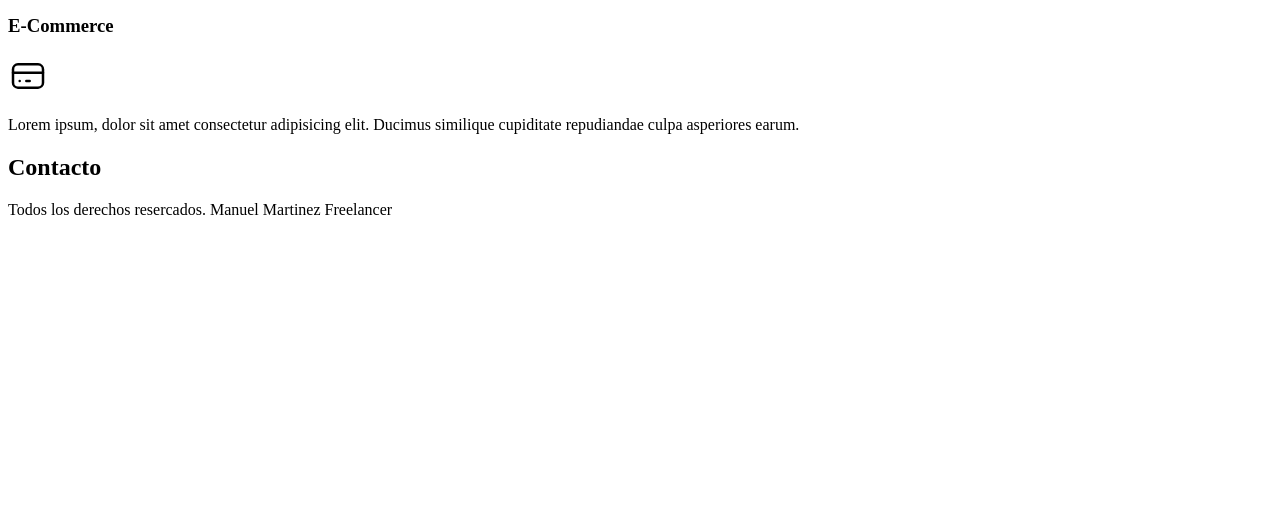
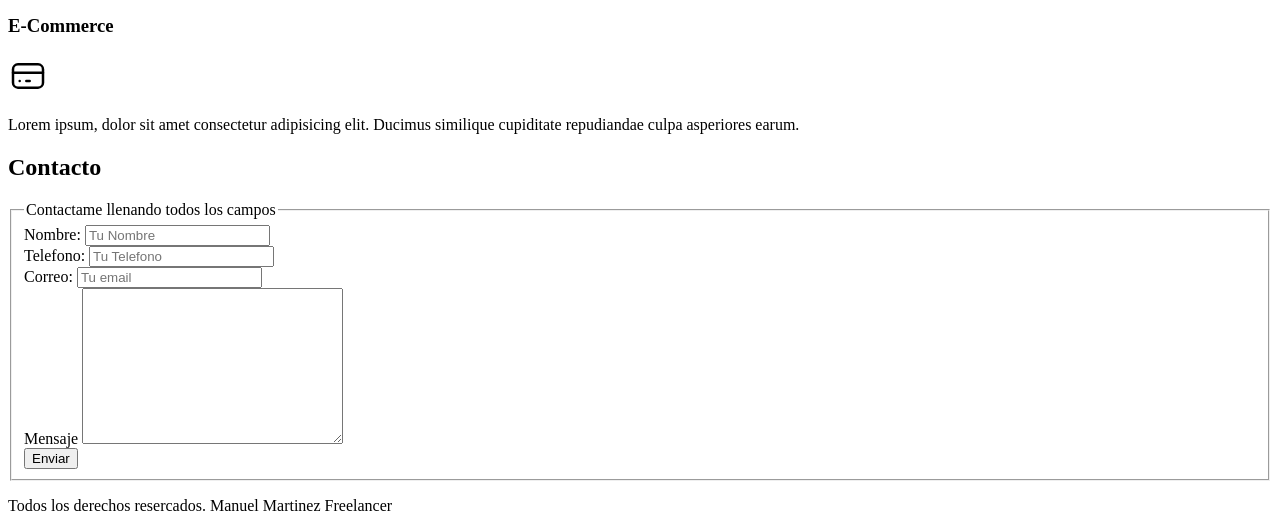
Before and after one commit to manulivonn/Curso-HTML_CSS3_JS_AJAX_PHP_MySQL, a plain HTML site: page index.html in a window 1280 px wide. Shown: the part 643-1174 px from the top of the page. Before the commit the page ends 878 px from the top, so only its background shows below. Drawn offline with Linux system fonts and the light colour scheme.

Commit message:
Se agrego formulario contanto

```diff
--- a/index.html
+++ b/index.html
@@ -77,6 +77,35 @@
 
     <section>
         <h2>Contacto</h2>
+        <!-- Etiqueta de formulario -->
+        <form action="">
+            <fieldset>
+                <legend>Contactame llenando todos los campos</legend>
+                <div>
+                    <label for="">Nombre: </label>
+                    <input type="text" name="" id="" placeholder="Tu Nombre">
+                </div>
+
+                <div>
+                    <label for="">Telefono: </label>
+                    <input type="tel" name="" id="" placeholder="Tu Telefono">
+                </div>
+
+                <div>
+                    <label for="">Correo: </label>
+                    <input type="email" name="" id="" placeholder="Tu email">
+                </div>
+
+                <div>
+                    <label for="">Mensaje</label>
+                    <textarea name="" id="" cols="30" rows="10"></textarea>
+                </div>
+
+                <div>
+                    <input type="submit" value="Enviar">
+                </div>
+                </fieldset>
+        </form>
     </section>
     <footer>
         <p>Todos los derechos resercados. Manuel Martinez Freelancer</p>
```
